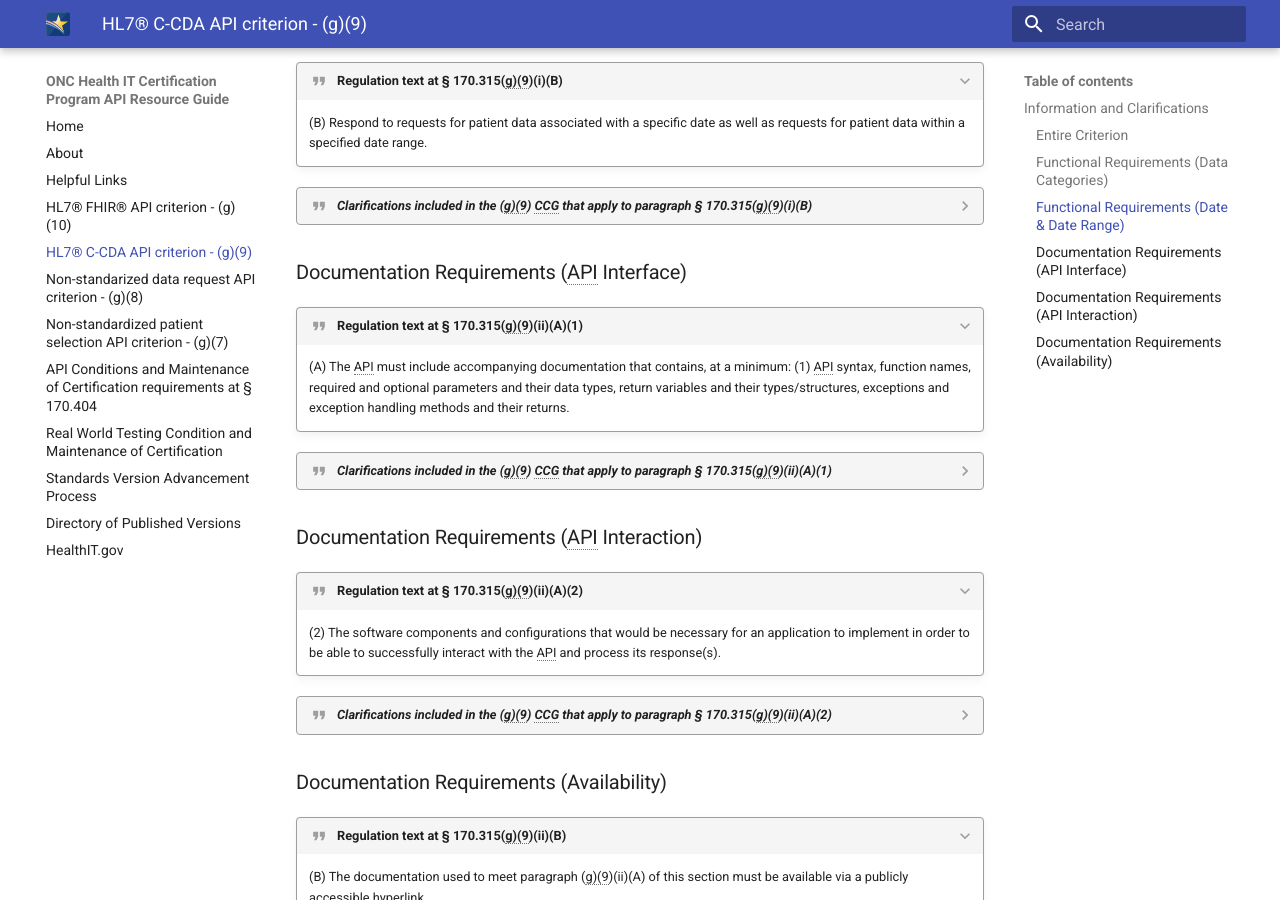
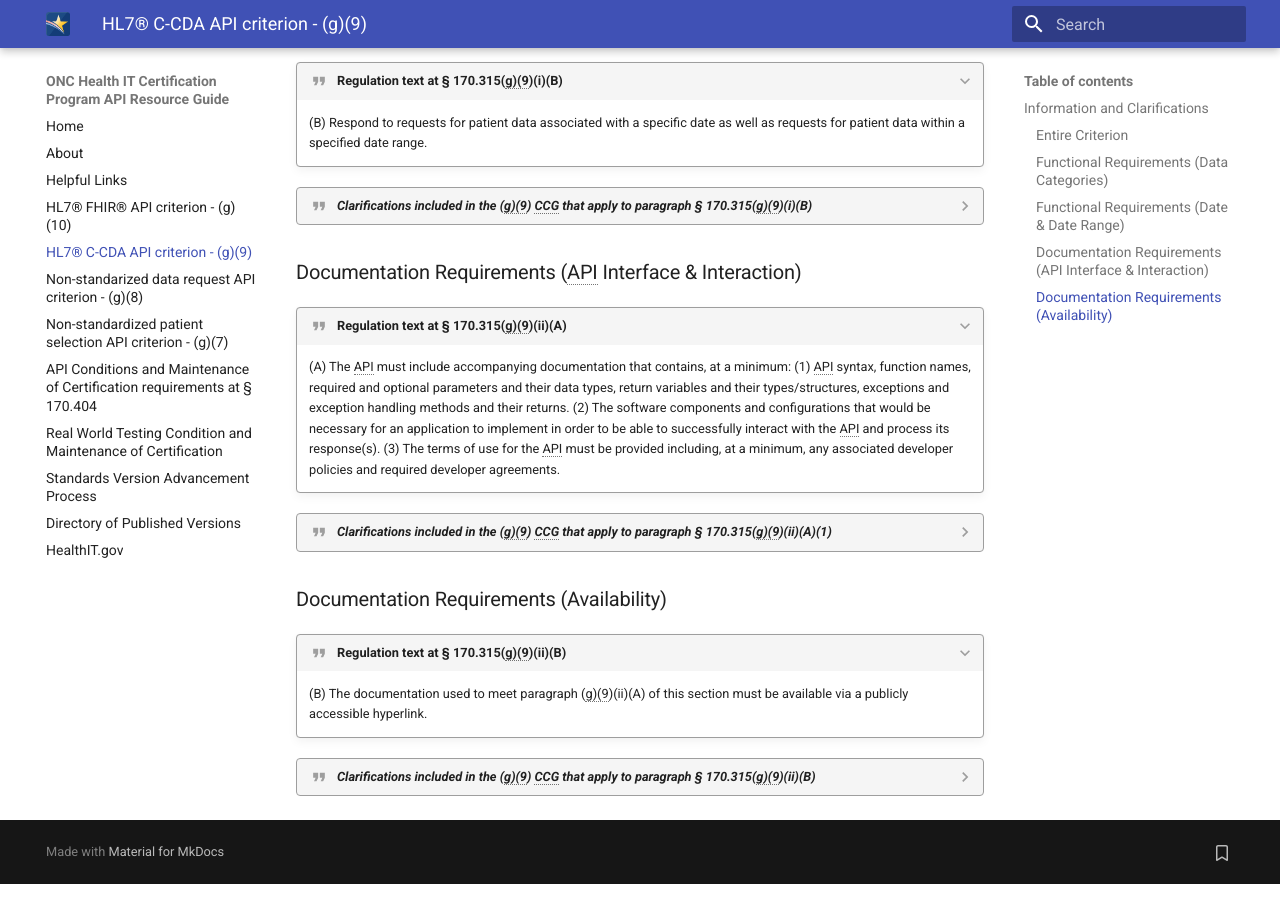
Before and after one commit to onc-healthit/api-resource-guide, an MkDocs documentation site: the page built from docs/g9-criterion.md, in a window 1280 px wide and 900 px high, scrolled down 788 px. Built offline with MkDocs 1.6.1 and Material for MkDocs 9.7.7, drawn with Linux system fonts in a browser that asks for light colours; the version menu is left out.

Commit message:
TTB-328 update headers to reflect CCG header updates

```diff
--- a/docs/g9-criterion.md
+++ b/docs/g9-criterion.md
@@ -46,25 +46,14 @@
 	- The approach used to provide the CCD document(s) is set by the API. An approach based on providing one or more CCD documents matching to the patient’s selected date or date range is a valid approach.
 
 
-### Documentation Requirements (API Interface)
+### Documentation Requirements (API Interface & Interaction)
 
-???+ quote "**Regulation text at § 170.315(g)(9)(ii)(A)(1)**"
-    (A) The API must include accompanying documentation that contains, at a minimum: (1) API syntax, function names, required and optional parameters and their data types, return variables and their types/structures, exceptions and exception handling methods and their returns.
+???+ quote "**Regulation text at § 170.315(g)(9)(ii)(A)**"
+    (A) The API must include accompanying documentation that contains, at a minimum: (1) API syntax, function names, required and optional parameters and their data types, return variables and their types/structures, exceptions and exception handling methods and their returns. (2) The software components and configurations that would be necessary for an application to implement in order to be able to successfully interact with the API and process its response(s). (3) The terms of use for the API must be provided including, at a minimum, any associated developer policies and required developer agreements.
 
-<!-- $ref{g-9:CCG["Paragraph (g)(9)(ii)(A)(1)"], tabbed} -->
+<!-- $ref{g-9:CCG["Paragraph (g)(9)(ii)(A)"], tabbed} -->
 ??? quote "*Clarifications included in the (g)(9) CCG that apply to paragraph § 170.315(g)(9)(ii)(A)(1)*"
 	- No additional clarifications available.
-
-
-### Documentation Requirements (API Interaction)
-
-???+ quote "**Regulation text at § 170.315(g)(9)(ii)(A)(2)**"
-    (2) The software components and configurations that would be necessary for an application to implement in order to be able to successfully interact with the API and process its response(s).
-
-<!-- $ref{g-9:CCG["Paragraph (g)(9)(ii)(A)(2)"], tabbed} -->
-??? quote "*Clarifications included in the (g)(9) CCG that apply to paragraph § 170.315(g)(9)(ii)(A)(2)*"
-	- No additional clarifications available.
-
 
 ### Documentation Requirements (Availability)
 
```
